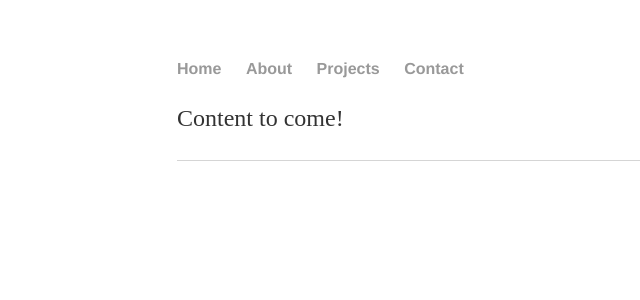
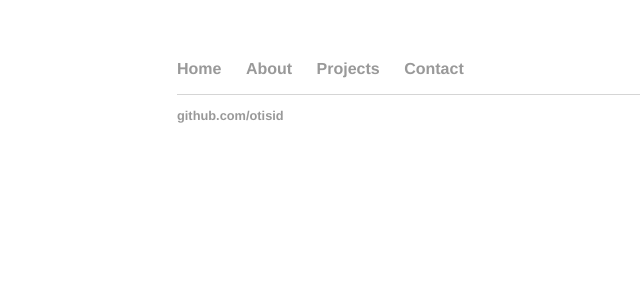
Before and after one commit to otisid/otisid.github.io, a Jekyll site: the page built from index.html, in a window 1280 px wide. Shown: the top 300 px of the page, without its empty margins (15-655 px from the left). Built offline with Jekyll 4.4.1, drawn with Linux system fonts in a browser that asks for light colours.

Commit message:
Update index.html

```diff
--- a/index.html
+++ b/index.html
@@ -1,22 +1,4 @@
-<!DOCTYPE html>
-<html>
-<head>
-    <title>otisid</title>
-    <link rel="stylesheet" type="text/css" href="/css/main.css">
-</head>
-<body>
-    <nav>
-        <ul>
-            <li><a href="/">Home</a></li>
-            <li><a href="/about">About</a></li>
-            <li><a href="/projects">Projects</a></li>
-            <li><a href="/contact">Contact</a></li>
-        </ul>
-    </nav>
-    <div class="container">
-        <p>Content to come!</p>
-    </div><!-- /.container -->
-<footer>
-</footer>
-</body>
-</html>
+---
+layout: default
+title: otisid
+---
```
